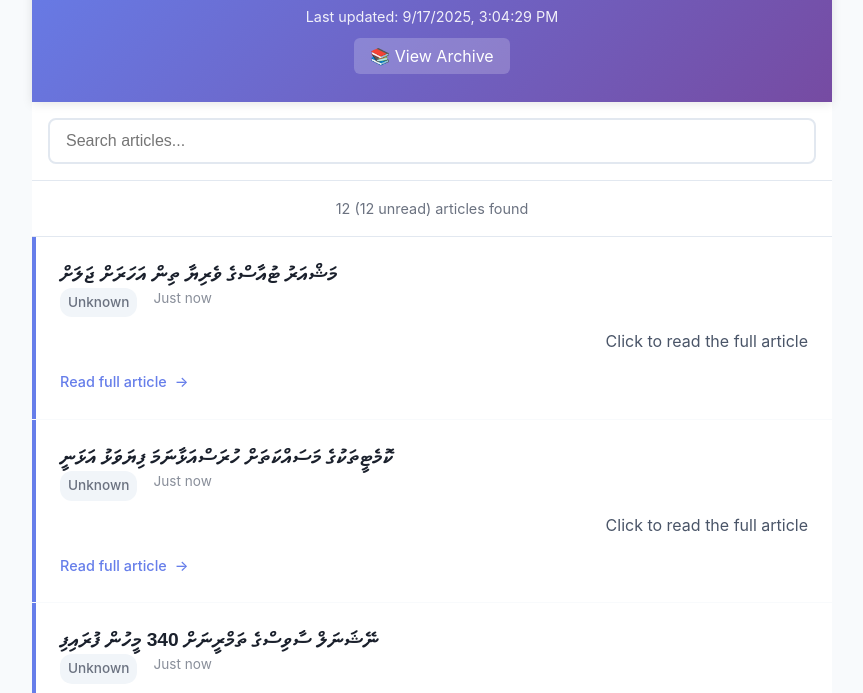
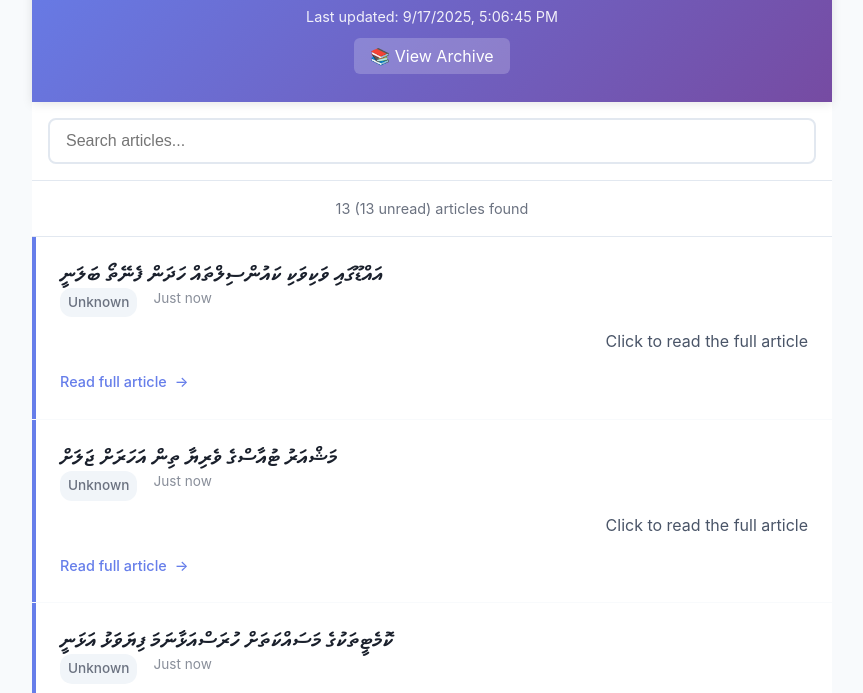
Before and after one commit to ifavaz/ifavaz.github.io, a plain HTML site: page index.html in a window 1280 px wide. Shown: the part 81-774 px from the top of the page, without its empty margins (208-1071 px from the left). Drawn offline with Linux system fonts and the light colour scheme.

Commit message:
Update news articles - 9/17/2025, 10:06:48 PM

```diff
--- a/index.html
+++ b/index.html
@@ -274,7 +274,7 @@
     <div class="container">
         <header class="header">
     <h1>Khabaru Boatu</h1>
-    <div class="last-updated">Last updated: <span id="lastUpdated">9/17/2025, 3:04:29 PM</span></div>
+    <div class="last-updated">Last updated: <span id="lastUpdated">9/17/2025, 5:06:45 PM</span></div>
     <div class="nav-links" style="margin-top: 1rem;">
         <a href="archive.html" style="color: white; text-decoration: none; padding: 0.5rem 1rem; background: rgba(255,255,255,0.2); border-radius: 6px;">📚 View Archive</a>
     </div>
@@ -290,7 +290,7 @@
         </div>
 
         <div class="stats">
-            <span id="articleCount">12</span> articles found
+            <span id="articleCount">13</span> articles found
         </div>
 
         <div class="loading" id="loading">
@@ -300,6 +300,20 @@
 
         <div class="articles-container" id="articlesContainer">
             <!-- Sample articles - replace with your n8n generated content -->
+
+    <article class="article-card" data-title="އައްޑޫގައި ވަކިވަކި ކައުންސިލްތައް ހަދަން ފެނޭތޯ ބަލަނީ unknown" data-source="unknown" data-content="އައްޑޫގައި ވަކިވަކި ކައުންސިލްތައް ހަދަން ފެނޭތޯ ބަލަނީ">
+        <a href="https://mihaaru.com/news/149437" class="article-title" target="_blank">
+            އައްޑޫގައި ވަކިވަކި ކައުންސިލްތައް ހަދަން ފެނޭތޯ ބަލަނީ
+        </a>
+        <div class="article-meta">
+            <span class="article-source">Unknown</span>
+            <span class="article-date">Just now</span>
+        </div>
+        <div class="article-summary">
+            Click to read the full article
+        </div>
+        <a href="https://mihaaru.com/news/149437" class="read-more" target="_blank">Read full article</a>
+    </article>
 
     <article class="article-card" data-title="މަޝްއަރު ޓުއާސްގެ ވެރިޔާ ތިން އަހަރަށް ޖަލަށް unknown" data-source="unknown" data-content="މަޝްއަރު ޓުއާސްގެ ވެރިޔާ ތިން އަހަރަށް ޖަލަށް">
         <a href="https://mihaaru.com/news/149435" class="article-title" target="_blank">
```
